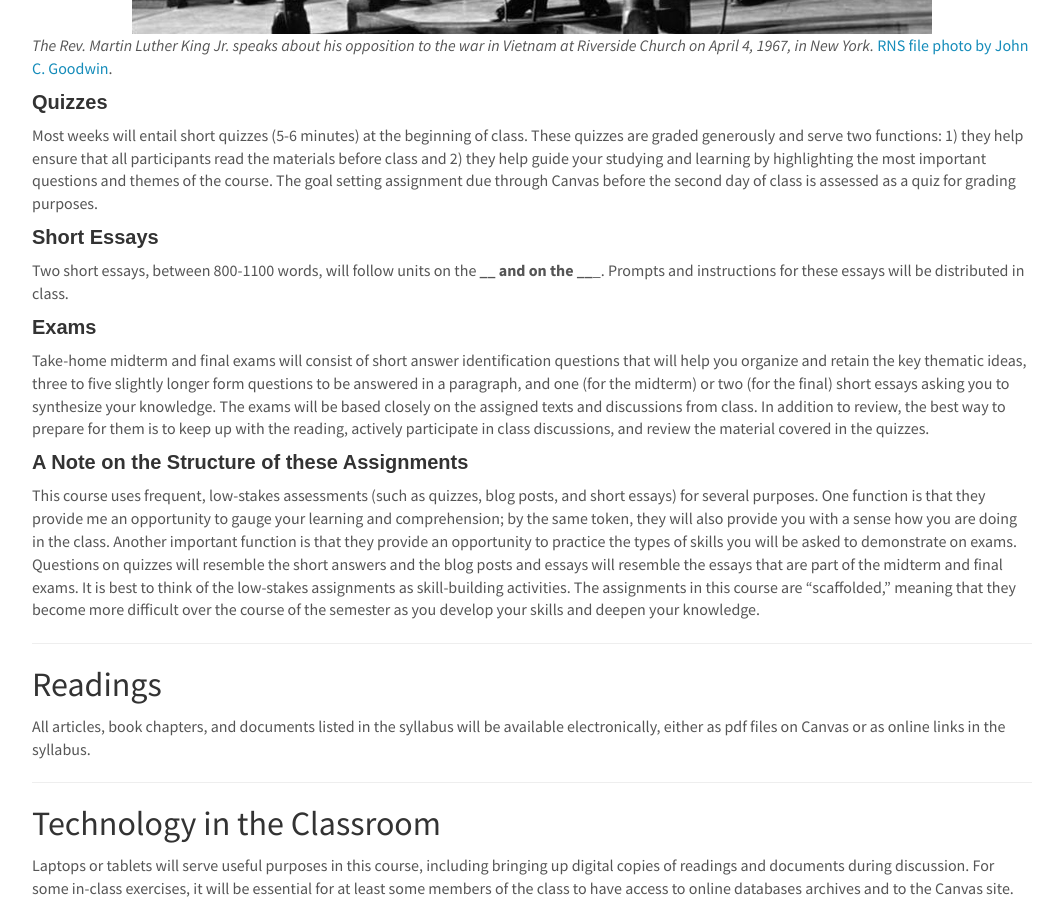
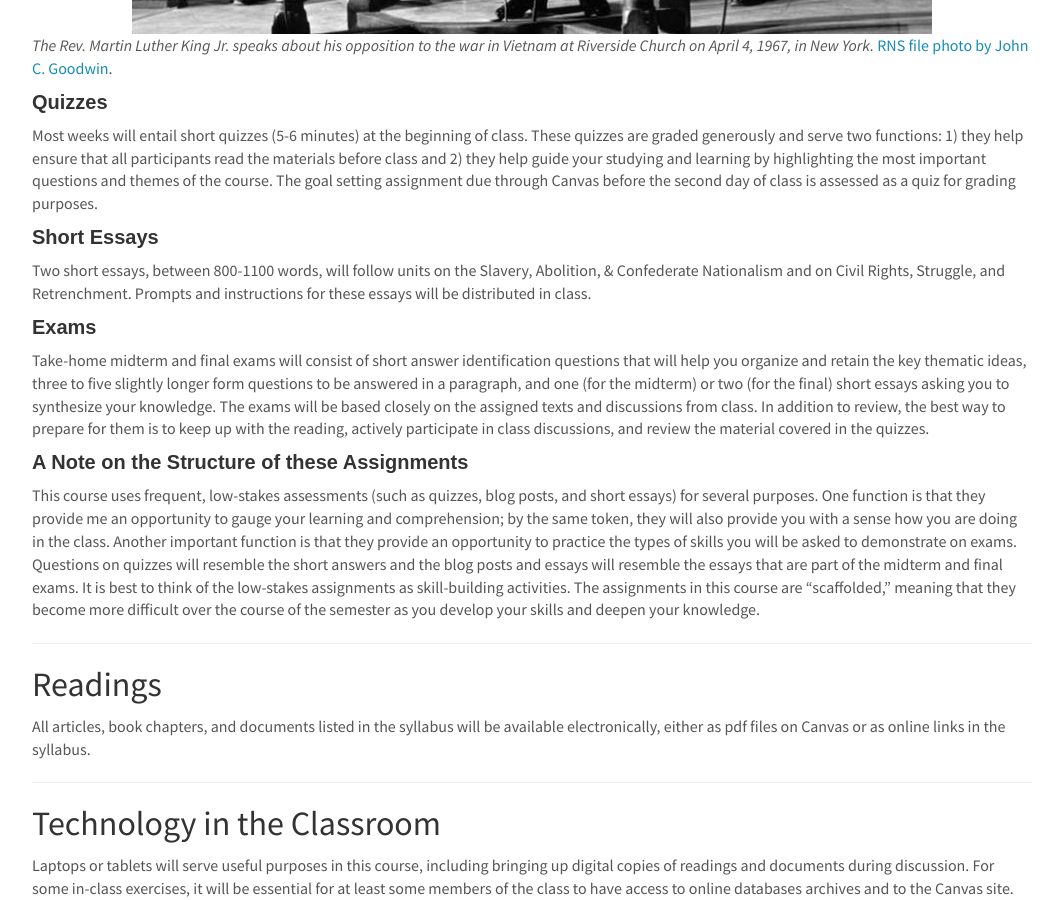
Before and after one commit to cyrusobrien/cyrusobrien, a Jekyll site: the page built from _pages/RelPol225.md, in a window 1280 px wide and 900 px high, scrolled down 2079 px. Shown: the whole window, without its empty margins (108-1167 px from the left). Built offline with Jekyll 4.4.1, drawn with Linux system fonts in a browser that asks for light colours; some of the changed lines change nothing that is shown; some of the changed text lies outside the part shown.

```diff
--- a/_pages/RelPol225.md
+++ b/_pages/RelPol225.md
@@ -81,7 +81,7 @@
 
 #### Short Essays
 
-Two short essays, between 800-1100 words, will follow units on the ____ and on the _____. Prompts and instructions for these essays will be distributed in class.
+Two short essays, between 800-1100 words, will follow units on the Slavery, Abolition, & Confederate Nationalism and on Civil Rights, Struggle, and Retrenchment. Prompts and instructions for these essays will be distributed in class.
 
 #### Exams
 
@@ -182,6 +182,9 @@
 * Abraham Lincoln, [Second Inaugural Address, (1865)](https://www.ourdocuments.gov/doc.php?flash=true&doc=38&page=transcript)
 
 * Michelle Martin, ["Slave Bible From The 1800s Omitted Key Passages That Could Incite Rebellion," NPR (December 9, 2018)](https://www.npr.org/2018/12/09/674995075/slave-bible-from-the-1800s-omitted-key-passages-that-could-incite-rebellion).
+
+<span style="color:green">**Wednesday January 29 to Tuesday February 4: Individual Meetings to Discuss 1st Paper.**</span>
+
 
 Thursday, January 30, 2020
 
@@ -385,9 +388,14 @@
 
 Thursday, March 26, 2020
 
+<span style="color:green">**Second Paper Assignment Distributed in Class**</span>
+
 * [Annette Gordon-Reed, "MLK: What We Lost," _New York Review of Books_ (November 8, 2018)](https://www.nybooks.com/articles/2018/11/08/martin-luther-king-what-we-lost/).
 
 * Michael K. Honey, "'In God's Economy': Organizing and the Poor Peoples' Campaign," in _To the Promised Land: Martin Luther King and the Fight for Economic Justice_ (New York: W.W. Norton, 2019).
+
+
+<span style="color:green">**Monday March 30 to Friday April 3: Individual Meetings to Discuss 2nd Paper.**</span>
 
 Tuesday, March 31, 2020
 
@@ -435,6 +443,7 @@
 
 * Primary Sources available on Canvas.
 
+<span style="color:red">**Monday April 13: Second Paper Due via Canvas by 6pm.**</span>
 
 ### Culture Wars
 
```
